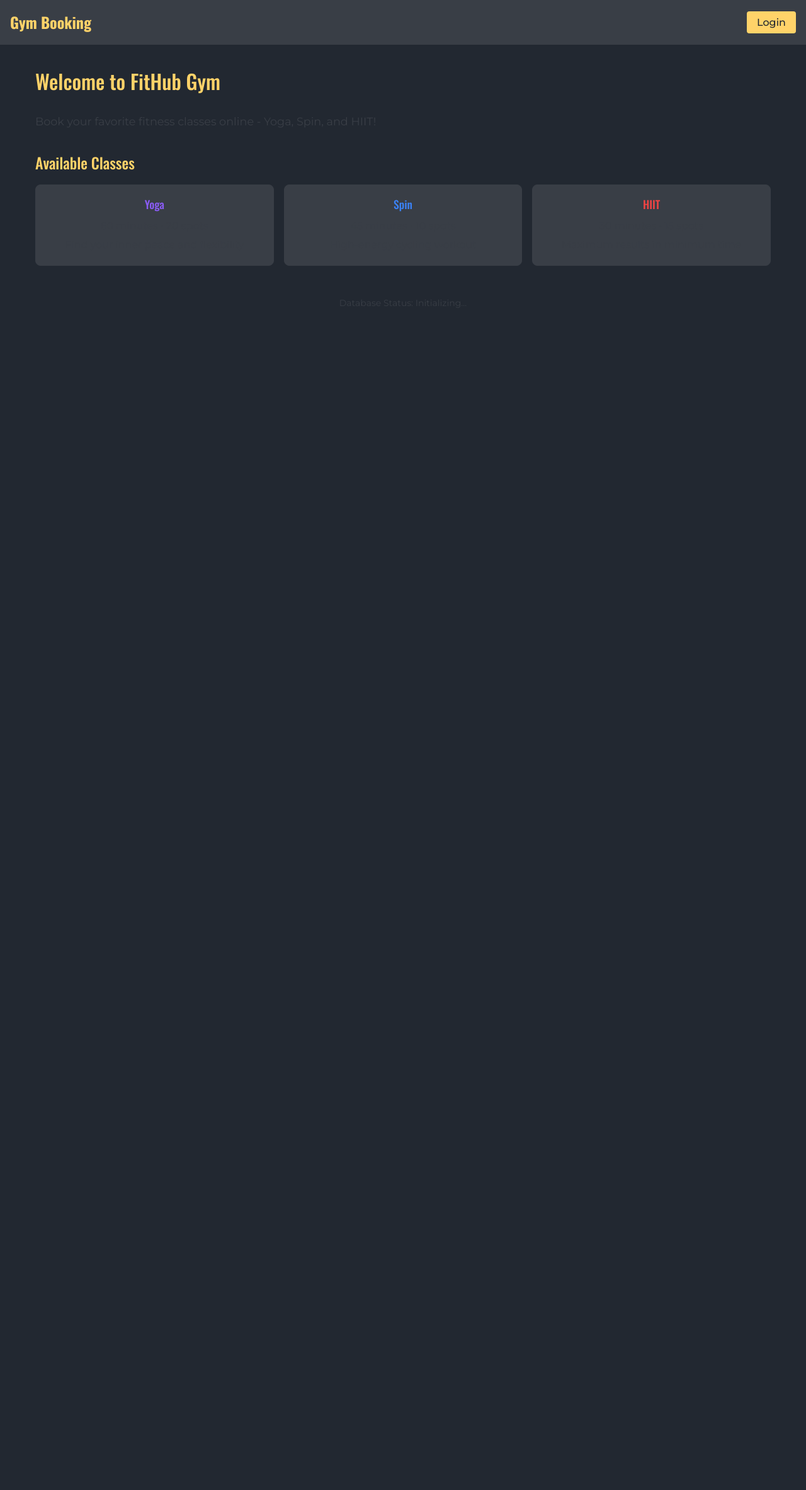
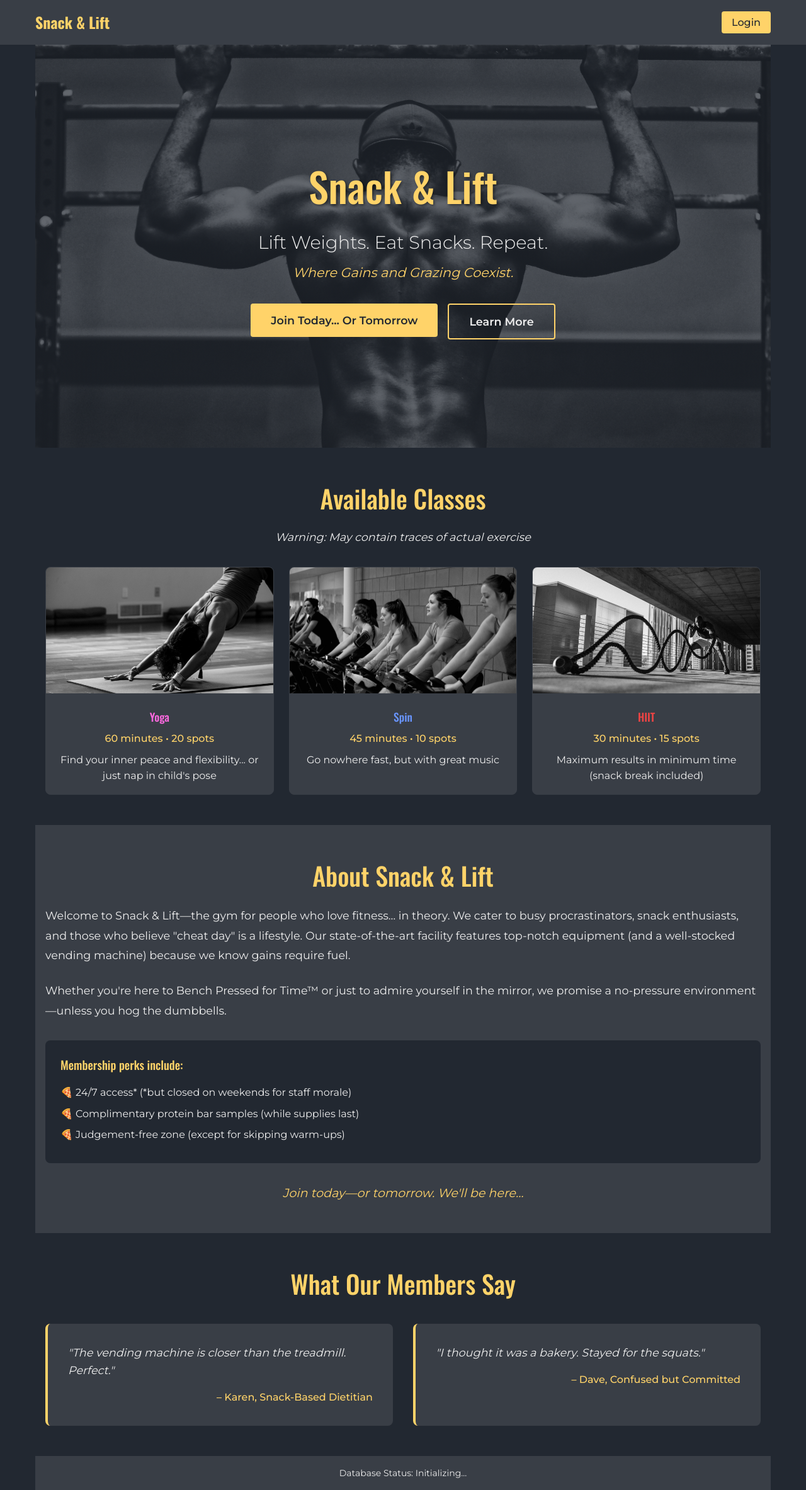
Before and after one commit to appbrewery/gym, a Next.js app: page / in a window 1280 px wide. Shown: the whole page at 63% size. Before the commit the page ends 800 px from the top, so only its background shows below. Built offline with nearby package versions, Linux system fonts and the light colour scheme.

Commit message:
styling updates

```diff
--- a/src/components/Navigation/Navigation.js
+++ b/src/components/Navigation/Navigation.js
@@ -25,7 +25,7 @@
       <div className={styles.container}>
         <div className={styles.leftSection}>
           <Link href="/" id="home-link" className={styles.logo}>
-            Gym Booking
+            Snack & Lift
           </Link>
 
           {user && (
--- a/src/components/Navigation/Navigation.module.css
+++ b/src/components/Navigation/Navigation.module.css
@@ -2,14 +2,19 @@
 .nav {
   padding: var(--spacing-md);
   border-bottom: 1px solid var(--border-color);
-  margin-bottom: var(--spacing-xl);
   background-color: var(--bg-secondary);
+  position: sticky;
+  top: 0;
+  z-index: 1000;
 }
 
 .container {
   display: flex;
   justify-content: space-between;
   align-items: center;
+  max-width: 1200px;
+  margin: 0 auto;
+  padding: 0 var(--spacing-md);
 }
 
 .leftSection {
--- a/src/pages/Home.module.css
+++ b/src/pages/Home.module.css
@@ -3,31 +3,123 @@
   /* No additional styles needed */
 }
 
-.title {
-  color: var(--color-primary);
-  margin-bottom: var(--spacing-lg);
+/* Hero Section */
+.heroSection {
+  height: 80vh;
+  background-image: linear-gradient(rgba(34, 40, 49, 0.7), rgba(34, 40, 49, 0.7)),
+                    url('/main-edgar-chaparro-sHfo3WOgGTU-unsplash-min.jpg');
+  background-size: cover;
+  background-position: center;
+  background-attachment: fixed;
+  display: flex;
+  align-items: center;
+  justify-content: center;
+  text-align: center;
+  position: relative;
+  overflow: hidden;
 }
 
-.subtitle {
-  color: var(--color-gray);
-  font-size: var(--font-size-lg);
-  margin-bottom: var(--spacing-xl);
+.heroContent {
+  max-width: 1200px;
+  margin: 0 auto;
+  padding: 0 var(--spacing-md);
 }
 
+.heroTitle {
+  font-size: 4rem;
+  color: var(--color-primary);
+  margin-bottom: var(--spacing-md);
+  text-shadow: 2px 2px 4px rgba(0, 0, 0, 0.5);
+}
+
+.heroTagline {
+  font-size: 1.8rem;
+  color: var(--text-primary);
+  margin-bottom: var(--spacing-sm);
+  font-weight: 300;
+}
+
+.heroSubtagline {
+  font-size: 1.3rem;
+  color: var(--color-primary);
+  margin-bottom: var(--spacing-xl);
+  font-style: italic;
+}
+
+.heroButtons {
+  display: flex;
+  gap: var(--spacing-md);
+  justify-content: center;
+  flex-wrap: wrap;
+}
+
+.heroButton {
+  padding: var(--spacing-md) var(--spacing-xl);
+  background-color: var(--color-primary);
+  color: var(--text-dark);
+  border: none;
+  border-radius: var(--border-radius);
+  font-size: var(--font-size-lg);
+  font-weight: 600;
+  cursor: pointer;
+  transition: all 0.3s ease;
+}
+
+.heroButton:hover {
+  transform: translateY(-2px);
+  box-shadow: 0 4px 8px rgba(255, 211, 105, 0.3);
+}
+
+.heroButtonSecondary {
+  padding: var(--spacing-md) var(--spacing-xl);
+  background-color: transparent;
+  color: var(--text-primary);
+  border: 2px solid var(--color-primary);
+  border-radius: var(--border-radius);
+  font-size: var(--font-size-lg);
+  font-weight: 600;
+  cursor: pointer;
+  transition: all 0.3s ease;
+}
+
+.heroButtonSecondary:hover {
+  background-color: var(--color-primary);
+  color: var(--text-dark);
+}
+
+/* Section Container */
+.sectionContainer {
+  max-width: 1200px;
+  margin: 0 auto;
+  padding: 0 var(--spacing-md);
+}
+
+/* Classes Section */
 .classesSection {
-  margin-top: var(--spacing-xl);
+  padding: var(--spacing-2xl) 0;
+  background-color: var(--bg-primary);
 }
 
 .sectionTitle {
   color: var(--color-primary);
   margin-bottom: var(--spacing-md);
+  font-size: 2.5rem;
+  text-align: center;
+}
+
+.sectionSubtitle {
+  text-align: center;
+  color: var(--text-primary);
+  font-size: var(--font-size-lg);
+  margin-bottom: var(--spacing-xl);
+  font-style: italic;
 }
 
 .classGrid {
   display: grid;
   grid-template-columns: repeat(3, 1fr);
-  gap: var(--spacing-md);
-  margin-top: var(--spacing-md);
+  gap: var(--spacing-lg);
+  margin-top: var(--spacing-xl);
 }
 
 @media (max-width: 768px) {
@@ -37,11 +129,27 @@
 }
 
 .classCard {
-  padding: var(--spacing-md);
   border: 1px solid var(--border-color);
   border-radius: var(--border-radius-lg);
+  overflow: hidden;
+  background-color: var(--bg-secondary);
+  transition: transform 0.3s ease, box-shadow 0.3s ease;
+}
+
+.classCard:hover {
+  transform: translateY(-5px);
+  box-shadow: 0 5px 20px rgba(255, 211, 105, 0.2);
+}
+
+.classImage {
+  width: 100%;
+  height: 200px;
+  object-fit: cover;
+}
+
+.classContent {
+  padding: var(--spacing-md);
   text-align: center;
-  background-color: var(--bg-secondary);
 }
 
 .classCard h3 {
@@ -61,17 +169,151 @@
   color: var(--color-hiit);
 }
 
-.classCard p {
+.classDuration {
   margin: var(--spacing-xs) 0;
-  color: var(--color-gray);
+  color: var(--color-primary);
+  font-weight: 500;
 }
 
+.classDescription {
+  margin: var(--spacing-sm) 0 0 0;
+  color: var(--text-primary);
+}
+
+/* About Section */
+.aboutSection {
+  padding: var(--spacing-2xl) 0;
+  background-color: var(--bg-secondary);
+}
+
+.aboutContent {
+  width: 100%;
+}
+
+.aboutText {
+  font-size: var(--font-size-lg);
+  line-height: 1.8;
+  margin-bottom: var(--spacing-lg);
+  color: var(--text-primary);
+}
+
+.perksList {
+  background-color: var(--bg-primary);
+  padding: var(--spacing-lg);
+  border-radius: var(--border-radius-lg);
+  margin: var(--spacing-xl) 0;
+}
+
+.perksList h3 {
+  color: var(--color-primary);
+  margin-bottom: var(--spacing-md);
+}
+
+.perksList ul {
+  list-style: none;
+  padding: 0;
+}
+
+.perksList li {
+  color: var(--text-primary);
+  margin-bottom: var(--spacing-sm);
+  padding-left: var(--spacing-lg);
+  position: relative;
+}
+
+.perksList li:before {
+  content: "🍕";
+  position: absolute;
+  left: 0;
+}
+
+.aboutCta {
+  text-align: center;
+  font-size: 1.2rem;
+  color: var(--color-primary);
+  font-style: italic;
+  margin-top: var(--spacing-xl);
+}
+
+/* Testimonials Section */
+.testimonialsSection {
+  padding: var(--spacing-2xl) 0;
+  background-color: var(--bg-primary);
+}
+
+.testimonialsGrid {
+  display: grid;
+  grid-template-columns: repeat(2, 1fr);
+  gap: var(--spacing-xl);
+  margin-top: var(--spacing-xl);
+}
+
+@media (max-width: 768px) {
+  .testimonialsGrid {
+    grid-template-columns: 1fr;
+  }
+}
+
+.testimonialCard {
+  background-color: var(--bg-secondary);
+  padding: var(--spacing-xl);
+  border-radius: var(--border-radius-lg);
+  border-left: 4px solid var(--color-primary);
+}
+
+.testimonialQuote {
+  font-size: var(--font-size-lg);
+  color: var(--text-primary);
+  font-style: italic;
+  margin-bottom: var(--spacing-md);
+  line-height: 1.6;
+}
+
+.testimonialAuthor {
+  color: var(--color-primary);
+  font-weight: 500;
+  text-align: right;
+}
+
+/* Status Section */
 .statusSection {
-  margin-top: var(--spacing-2xl);
   text-align: center;
+  padding: var(--spacing-md) 0;
+  background-color: var(--bg-secondary);
 }
 
 .statusText {
   font-size: var(--font-size-sm);
-  color: var(--color-gray);
+  color: var(--text-primary);
 }
+
+/* Responsive adjustments */
+@media (max-width: 768px) {
+  .heroSection {
+    height: 60vh;
+    min-height: 500px;
+  }
+
+  .heroTitle {
+    font-size: 2.5rem;
+  }
+
+  .heroTagline {
+    font-size: 1.3rem;
+  }
+
+  .heroSubtagline {
+    font-size: 1rem;
+  }
+
+  .heroButtons {
+    flex-direction: column;
+    align-items: center;
+  }
+
+  .heroButton,
+  .heroButtonSecondary {
+    width: 100%;
+    max-width: 300px;
+  }
+}
--- a/src/pages/_document.js
+++ b/src/pages/_document.js
@@ -4,6 +4,7 @@
   return (
     <Html lang="en">
       <Head>
+        <link rel="icon" href="/favicon.png" />
         <link rel="preconnect" href="https://fonts.googleapis.com" />
         <link rel="preconnect" href="https://fonts.gstatic.com" crossOrigin="true" />
         <link
--- a/src/pages/index.js
+++ b/src/pages/index.js
@@ -1,4 +1,5 @@
 import { useEffect, useState } from 'react';
+import Link from 'next/link';
 import { getDB } from '../lib/db';
 import { initializeTestData } from '../lib/testData';
 import { initializeTimeSimulation } from '../lib/timeSimulation';
@@ -65,35 +66,112 @@
       className={styles.homeContainer}
       data-init-status={initStatus}
     >
-      <h1 className={styles.title}>Welcome to FitHub Gym</h1>
-      <p className={styles.subtitle}>Book your favorite fitness classes online - Yoga, Spin, and HIIT!</p>
+      {/* Hero Section */}
+      <section className={styles.heroSection}>
+        <div className={styles.heroContent}>
+          <h1 className={styles.heroTitle}>Snack & Lift</h1>
+          <p className={styles.heroTagline}>Lift Weights. Eat Snacks. Repeat.</p>
+          <p className={styles.heroSubtagline}>Where Gains and Grazing Coexist.</p>
+          <div className={styles.heroButtons}>
+            <Link href="/login">
+              <button className={styles.heroButton}>Join Today... Or Tomorrow</button>
+            </Link>
+            <Link href="#about">
+              <button className={styles.heroButtonSecondary}>Learn More</button>
+            </Link>
+          </div>
+        </div>
+      </section>
 
-      <div className={styles.classesSection}>
+      {/* Available Classes Section */}
+      <section className={styles.classesSection}>
+        <div className={styles.sectionContainer}>
           <h2 className={styles.sectionTitle}>Available Classes</h2>
+          <p className={styles.sectionSubtitle}>Warning: May contain traces of actual exercise</p>
           <div className={styles.classGrid}>
             <div id="yoga-info-card" className={`${styles.classCard} ${styles.yoga}`}>
+              <img src="/yoga-ginny-rose-stewart-UxkcSzRWM2s-unsplash-min.jpg" alt="Yoga" className={styles.classImage} />
+              <div className={styles.classContent}>
                 <h3>Yoga</h3>
-            <p>60 minutes • 20 spots</p>
-            <p>Find your inner peace and flexibility</p>
+                <p className={styles.classDuration}>60 minutes • 20 spots</p>
+                <p className={styles.classDescription}>Find your inner peace and flexibility... or just nap in child's pose</p>
+              </div>
             </div>
             <div id="spin-info-card" className={`${styles.classCard} ${styles.spin}`}>
+              <img src="/spin-trust-tru-katsande-A_ftsTh53lM-unsplash-min.jpg" alt="Spin" className={styles.classImage} />
+              <div className={styles.classContent}>
                 <h3>Spin</h3>
-            <p>45 minutes • 10 spots</p>
-            <p>High-energy cycling workout</p>
+                <p className={styles.classDuration}>45 minutes • 10 spots</p>
+                <p className={styles.classDescription}>Go nowhere fast, but with great music</p>
+              </div>
             </div>
             <div id="hiit-info-card" className={`${styles.classCard} ${styles.hiit}`}>
+              <img src="/HIIT-karsten-winegeart-0Wra5YYVQJE-unsplash-min.jpg" alt="HIIT" className={styles.classImage} />
+              <div className={styles.classContent}>
                 <h3>HIIT</h3>
-            <p>30 minutes • 15 spots</p>
-            <p>Maximum results in minimum time</p>
+                <p className={styles.classDuration}>30 minutes • 15 spots</p>
+                <p className={styles.classDescription}>Maximum results in minimum time (snack break included)</p>
               </div>
             </div>
           </div>
+        </div>
+      </section>
+
+      {/* About Section */}
+      <section id="about" className={styles.aboutSection}>
+        <div className={styles.sectionContainer}>
+          <h2 className={styles.sectionTitle}>About Snack & Lift</h2>
+          <div className={styles.aboutContent}>
+            <p className={styles.aboutText}>
+              Welcome to Snack & Lift—the gym for people who love fitness… in theory. We cater to busy procrastinators,
+              snack enthusiasts, and those who believe "cheat day" is a lifestyle. Our state-of-the-art facility features
+              top-notch equipment (and a well-stocked vending machine) because we know gains require fuel.
+            </p>
+            <p className={styles.aboutText}>
+              Whether you're here to Bench Pressed for Time™ or just to admire yourself in the mirror, we promise a
+              no-pressure environment—unless you hog the dumbbells.
+            </p>
+            <div className={styles.perksList}>
+              <h3>Membership perks include:</h3>
+              <ul>
+                <li>24/7 access* (*but closed on weekends for staff morale)</li>
+                <li>Complimentary protein bar samples (while supplies last)</li>
+                <li>Judgement-free zone (except for skipping warm-ups)</li>
+              </ul>
+            </div>
+            <p className={styles.aboutCta}>Join today—or tomorrow. We'll be here…</p>
+          </div>
+        </div>
+      </section>
+
+      {/* Testimonials Section */}
+      <section className={styles.testimonialsSection}>
+        <div className={styles.sectionContainer}>
+          <h2 className={styles.sectionTitle}>What Our Members Say</h2>
+          <div className={styles.testimonialsGrid}>
+            <div className={styles.testimonialCard}>
+              <p className={styles.testimonialQuote}>
+                "The vending machine is closer than the treadmill. Perfect."
+              </p>
+              <p className={styles.testimonialAuthor}>– Karen, Snack-Based Dietitian</p>
+            </div>
+            <div className={styles.testimonialCard}>
+              <p className={styles.testimonialQuote}>
+                "I thought it was a bakery. Stayed for the squats."
+              </p>
+              <p className={styles.testimonialAuthor}>– Dave, Confused but Committed</p>
+            </div>
+          </div>
+        </div>
+      </section>
 
       <div id="database-status-section" className={styles.statusSection}>
+        <div className={styles.sectionContainer}>
           <p id="database-status-text" className={styles.statusText}>
             Database Status: {initStatus}
           </p>
         </div>
       </div>
+    </div>
   )
 }
--- a/src/styles/globals.css
+++ b/src/styles/globals.css
@@ -32,6 +32,12 @@
   padding: 0 1rem;
 }
 
+/* Remove default margins for sections */
+section {
+  margin: 0;
+  padding: 0;
+}
+
 /* Loading states */
 .loading {
   opacity: 0.6;
--- a/src/styles/variables.css
+++ b/src/styles/variables.css
@@ -8,21 +8,21 @@
   --color-danger: #e74c3c;    /* Red */
 
   /* Class type colors */
-  --color-yoga: #8b5cf6;
-  --color-spin: #3b82f6;
+  --color-yoga: #FF69E0;
+  --color-spin: #6995FF;
   --color-hiit: #ef4444;
 
   /* UI Colors */
   --color-primary: #FFD369;   /* Changed to accent yellow */
-  --color-success: #10b981;
+  --color-success: #69FF88;
   --color-warning: #f59e0b;
   --color-error: #e74c3c;     /* Updated to theme danger color */
   --color-gray: #393E46;      /* Updated to theme secondary */
 
   /* Booking button colors */
   --color-book: #FFD369;      /* Yellow for available classes */
-  --color-booked: #10b981;    /* Green for booked classes */
-  --color-waitlist: #f59e0b;  /* Amber for waitlist */
+  --color-booked: #69FF88;    /* Green for booked classes */
+  --color-waitlist: #6995FF;  /* Amber for waitlist */
   --color-full: #393E46;      /* Dark grey for full classes */
 
   /* Background colors */
```
Also changed, not shown: src/pages/Admin.module.css (+8 -4 lines), src/pages/MyBookings.module.css (+11 -3 lines), src/pages/Schedule.module.css (+6 -1 lines), public/gym.favicon.png (added), public/main-edgar-chaparro-sHfo3WOgGTU-unsplash-min.jpg. Lines whose indentation alone changed are shown as unchanged.
